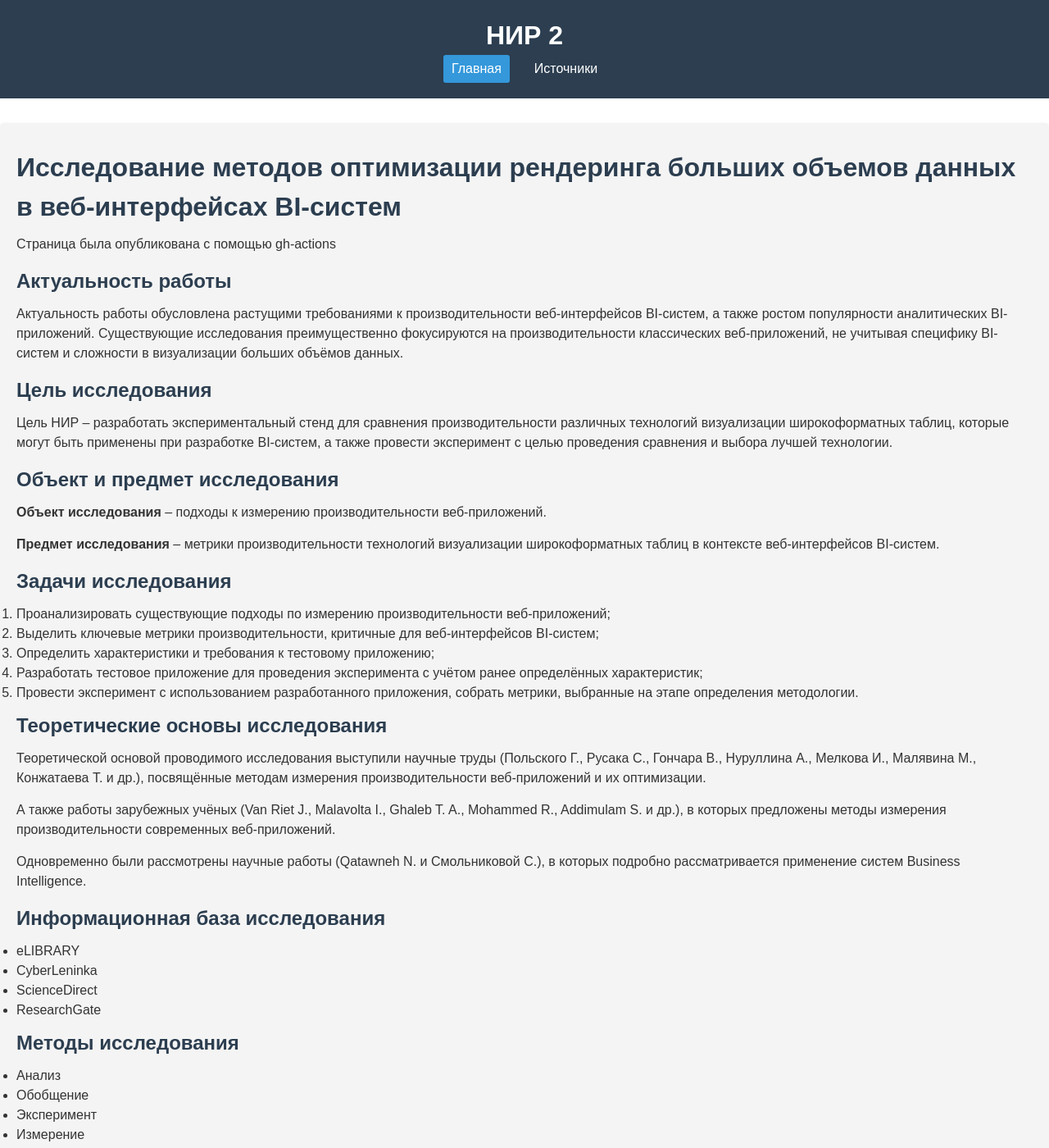
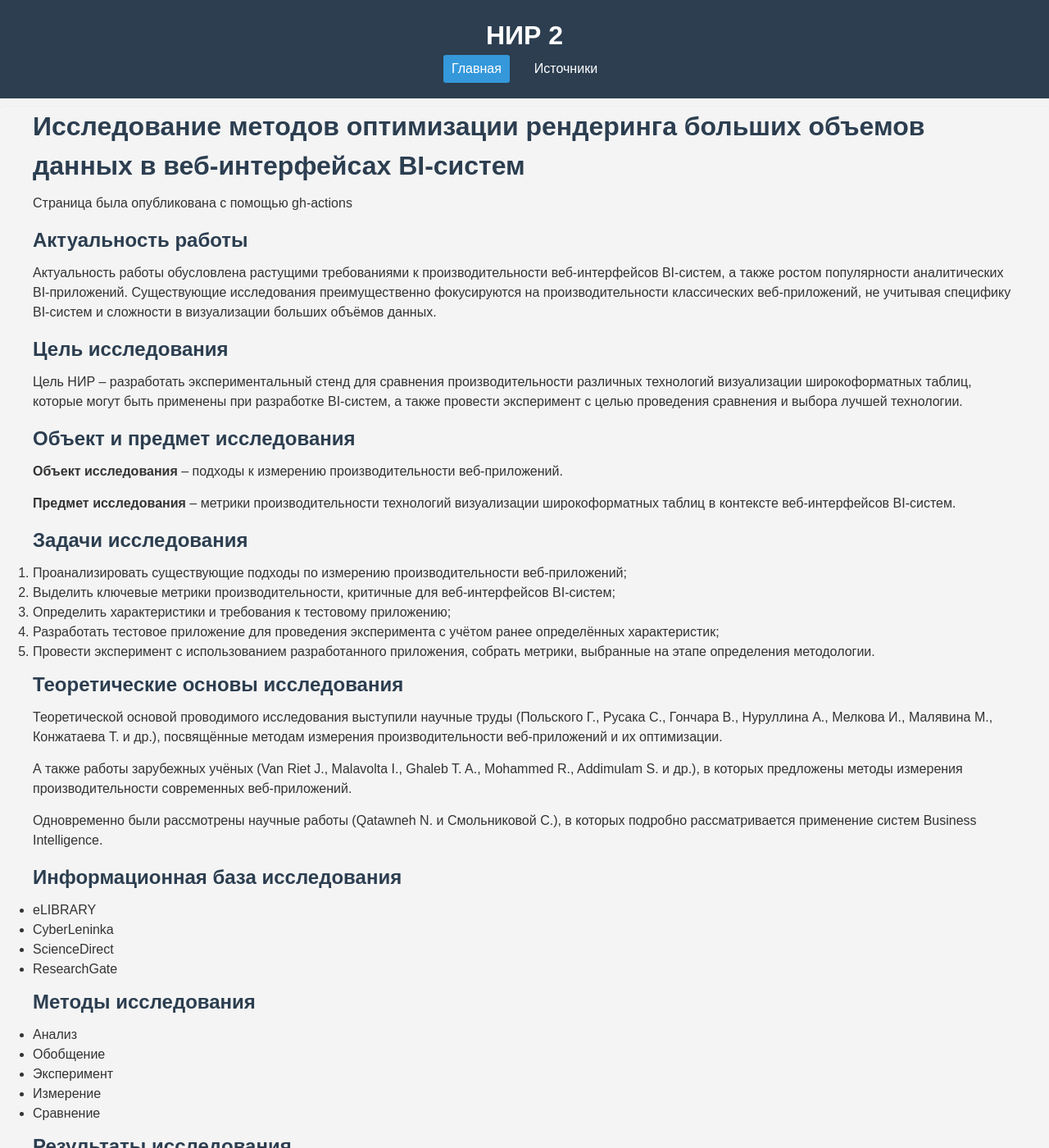
Before and after one commit to dumbus/mkdocs-custom-theme, an MkDocs documentation site: the page built from docs/index.md, in a window 1280 px wide and 1400 px high. Shown: the whole window at 82% size. Built offline with MkDocs 1.6.1, drawn with Linux system fonts in a browser that asks for light colours.

```diff
--- a/theme/style.css
+++ b/theme/style.css
@@ -21,6 +21,7 @@ body {
   position: relative;
   font-family: Arial, sans-serif;
   line-height: 1.5;
+  background-color: #f4f4f4;
 }
 
 .header {
@@ -72,11 +73,11 @@ body {
   box-shadow: 0 2px 5px rgba(0,0,0,0.1);
   color: #333;
   background-color: #f4f4f4;
-  padding: 20px;
+  padding: 0 40px;
 }
 
 .divider {
-  height: 150px;
+  height: 120px;
 }
 
 .footer {
```
